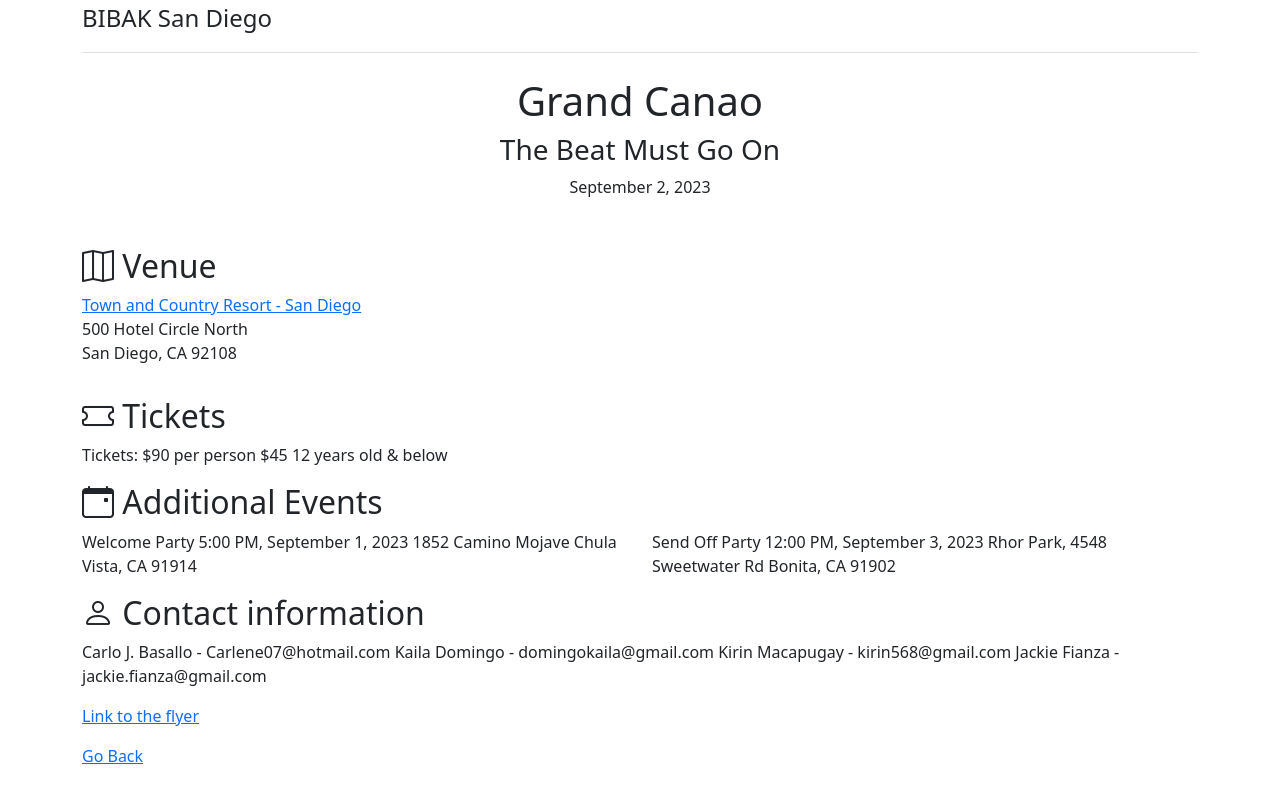
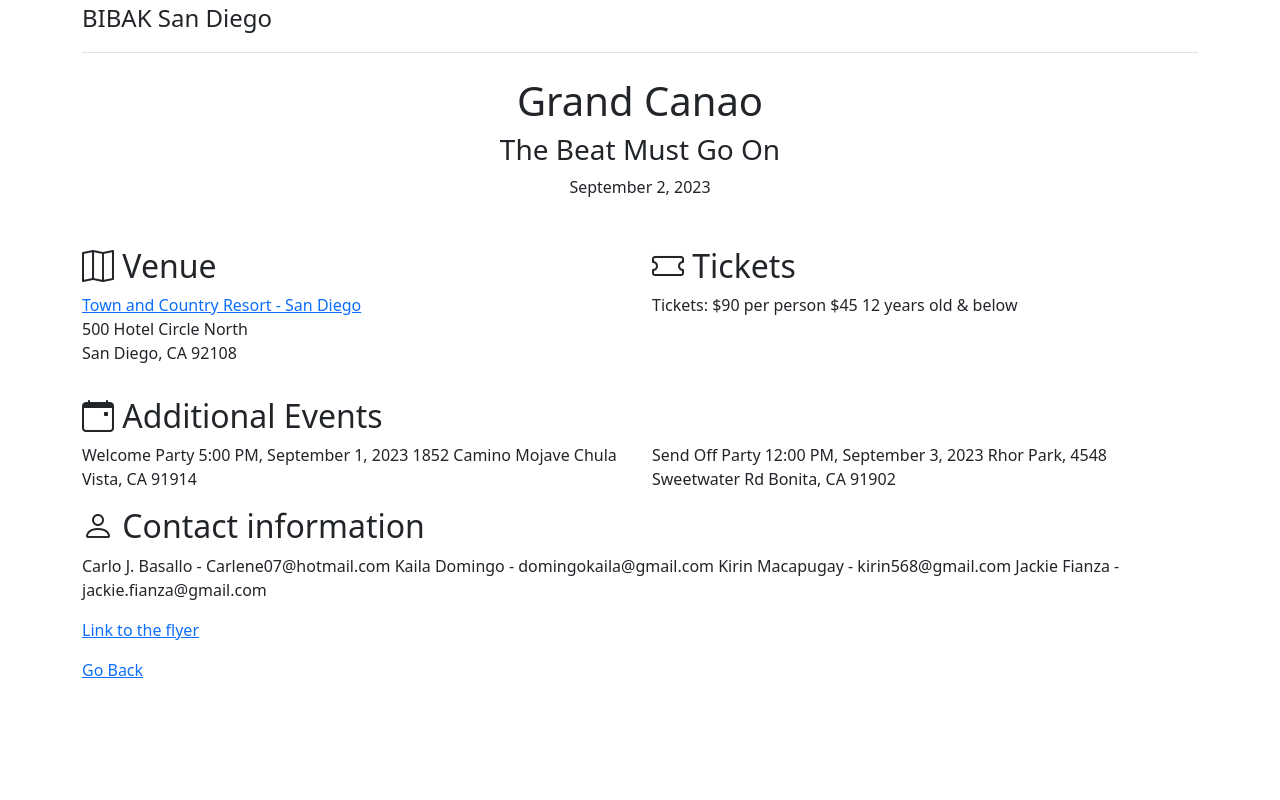
Before and after one commit to jemuelb/bibak-san-diego, a Next.js app: page /event-details in a window 1280 px wide. Built offline with nearby package versions, Linux system fonts and the light colour scheme.

Commit message:
Added more columns

```diff
--- a/pages/event-details.tsx
+++ b/pages/event-details.tsx
@@ -17,31 +17,31 @@ const EventDetails = () => {
                 </Col>
             </Row>
             <Row className="mb-3">
+                <Col md={6}>
                     <div>
                         <h2><i className="bi bi-map"></i> Venue</h2>
                     </div>
-                <Col>
                     <address>
                         <div><a href="https://www.towncountry.com/">Town and Country Resort - San Diego</a></div>
                         <div>500 Hotel Circle North</div>
                         <div>San Diego, CA 92108</div>
                     </address>
                 </Col>
-            </Row>
-            <Row className="mb-3">
+                <Col md={6}>
                     <div>
                         <h2><i className="bi bi-ticket"></i> Tickets</h2>
                     </div>
-                <Col>
+                    <div>
                         Tickets: $90 per person
                         $45 12 years old & below
+                    </div>
                 </Col>
             </Row>
             <Row className="mb-3">
                 <div>
                     <h2><i className="bi bi-calendar-event"></i> Additional Events</h2>
                 </div>
-                <Col sm={6}>
+                <Col md={6}>
                     <div>
                         Welcome Party
                         5:00 PM, September 1, 2023
@@ -49,7 +49,7 @@ const EventDetails = () => {
                         Chula Vista, CA 91914
                     </div>
                 </Col>
-                <Col sm={6}>
+                <Col md={6}>
                     <div>
                         Send Off Party
                         12:00 PM, September 3, 2023
```
Lines whose indentation alone changed are shown as unchanged.
